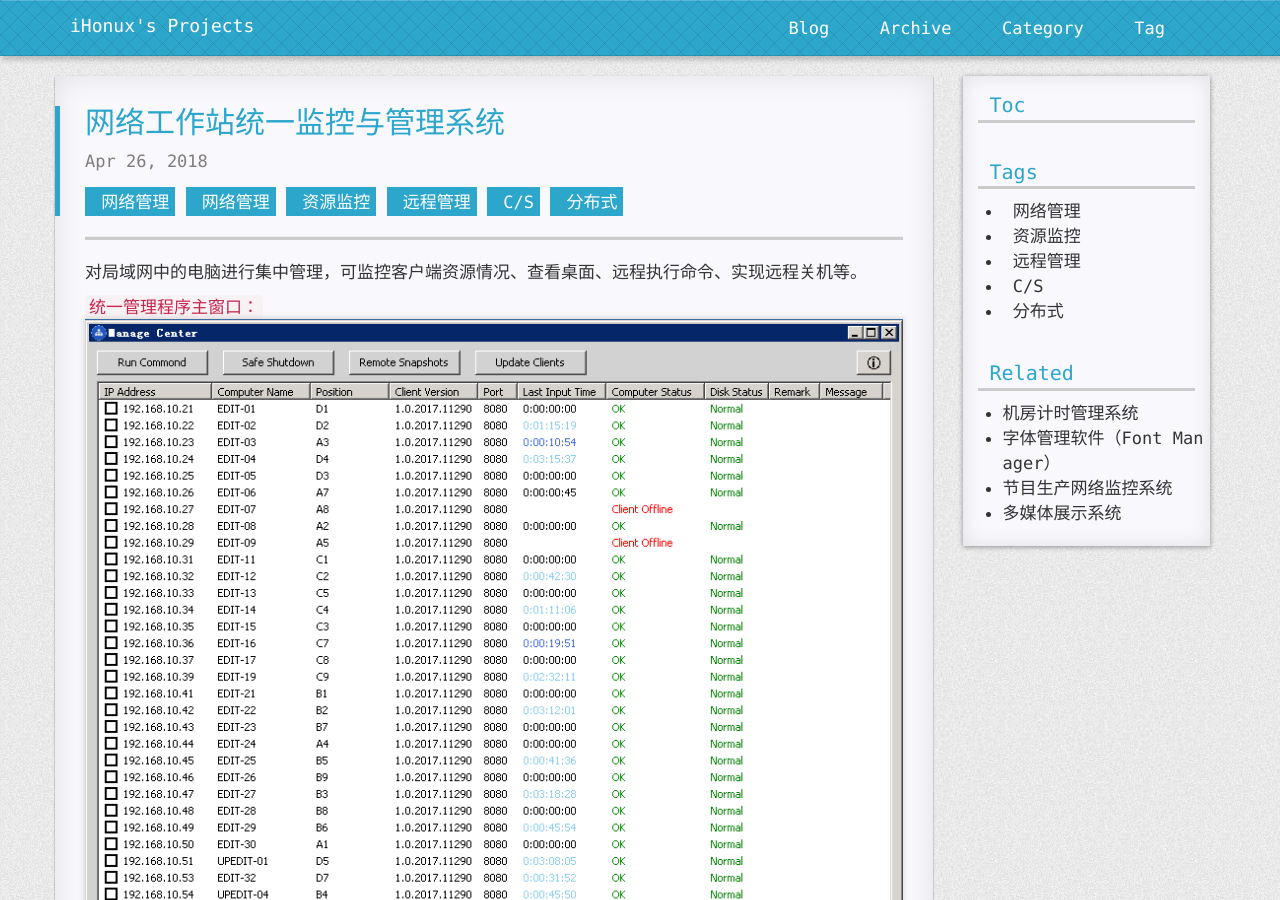
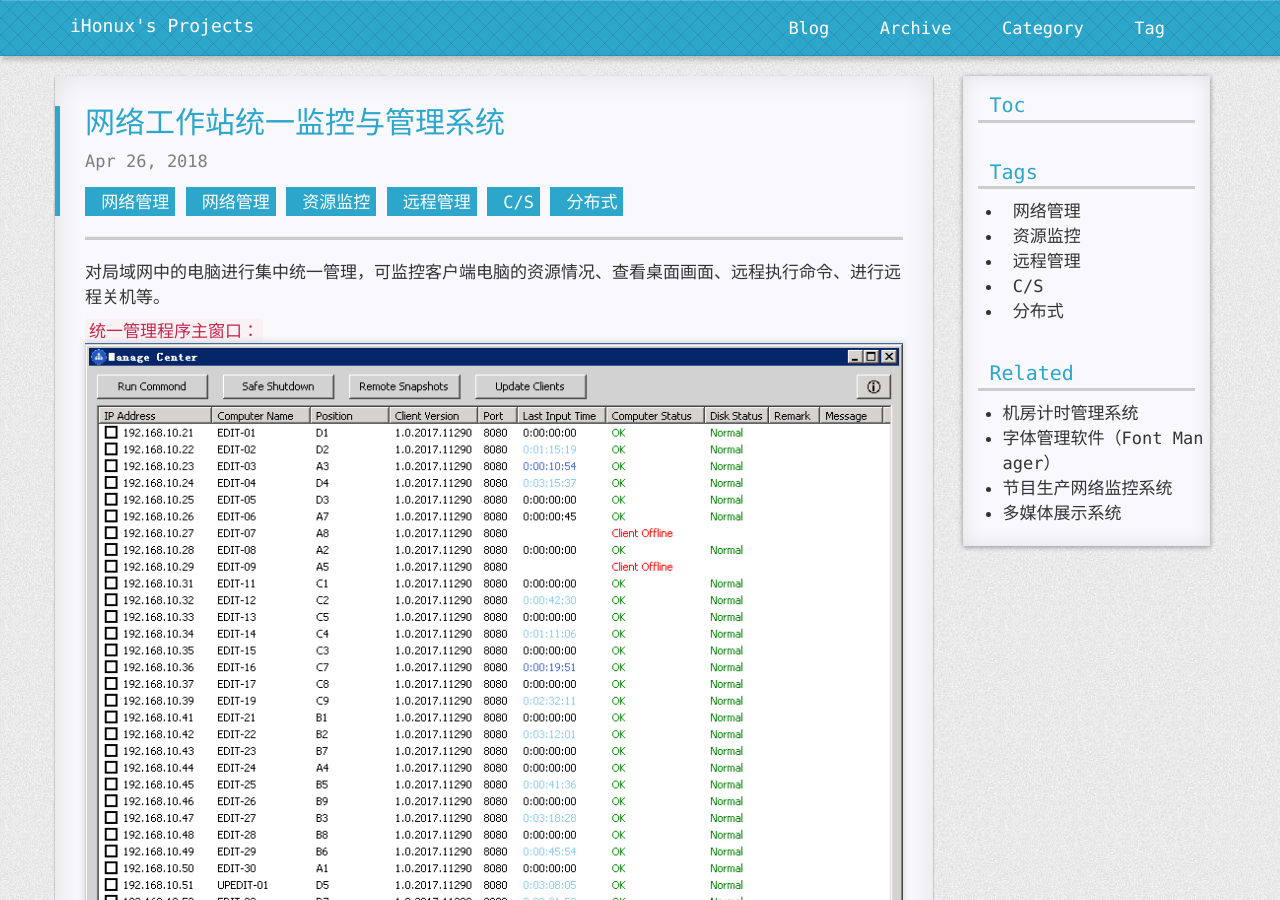
Before and after one commit to fxrj/fxrj.github.io, a Jekyll site: the page built from _posts/2018-04-26-disk-monitor.md, in a window 1280 px wide and 900 px high. Built offline with Jekyll 4.4.1, drawn with Linux system fonts in a browser that asks for light colours; nearby versions of some CDN libraries; comment, search, counter and statistics services are not loaded; a style sheet for code colours, icons or effects is not loaded.

Commit message:
Update 2018-04-26-disk-monitor.md

```diff
--- a/_posts/2018-04-26-disk-monitor.md
+++ b/_posts/2018-04-26-disk-monitor.md
@@ -8,7 +8,7 @@ categories: 网络管理
 * TOC
 {:toc}
 
-对局域网中的电脑进行集中管理，可监控客户端资源情况、查看桌面、远程执行命令、实现远程关机等。
+对局域网中的电脑进行集中统一管理，可监控客户端电脑的资源情况、查看桌面画面、远程执行命令、进行远程关机等。
 
 `统一管理程序主窗口：`<br/>
 ![网络工作站统一监控与管理系统-统一管理程序主界面][ManageCenter1]
```
